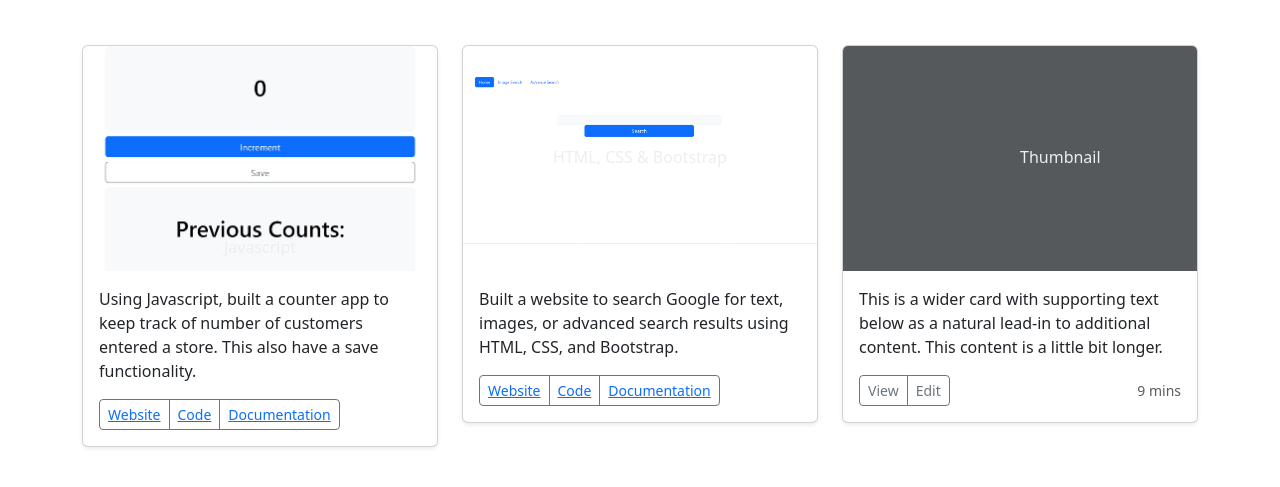
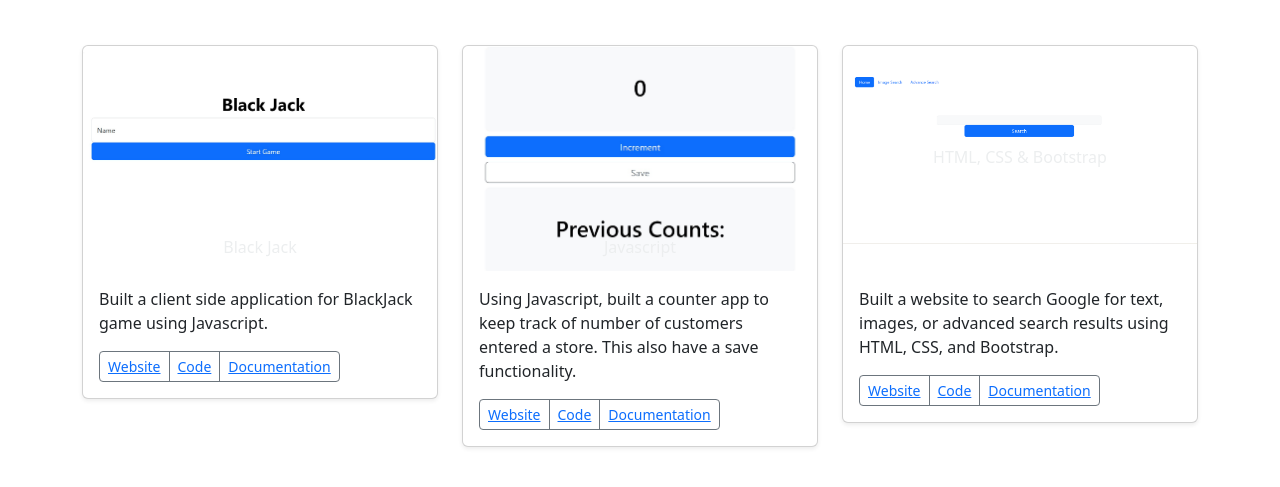
Before and after one commit to karanchhabra99/karanchhabra99.github.io, a plain HTML site: page index.html in a window 1280 px wide. Shown: the part 209-696 px from the top of the page. Drawn offline with nearby package versions, Linux system fonts and the light colour scheme.

Commit message:
Adding BlackJack

```diff
--- a/index.html
+++ b/index.html
@@ -28,6 +28,39 @@
 
     <main class="container">
       <div class="row row-cols-1 row-cols-md-2 row-cols-lg-3 g-4">
+
+
+
+        <div class="col">
+          <div class="card shadow-sm">
+
+            <svg class="bd-placeholder-img card-img-top" width="100%" height="225" xmlns="http://www.w3.org/2000/svg" role="img" aria-label="Placeholder: Thumbnail" preserveAspectRatio="xMidYMid slice" focusable="false"><title>Placeholder</title>
+                <image x="0" y="0" width="100%" height="100%" href="BlackJack.jpg" />
+              <text x="50%" y="90%"  text-anchor="middle" fill="#eceeef" dy=".3em">Black Jack</text>
+            </svg>
+
+            <div class="card-body">
+              <p class="card-text">Built a client side application for BlackJack game using Javascript.</p>
+              <div class="d-flex justify-content-between align-items-center">
+                <div class="btn-group">
+                  <button type="button" class="btn btn-sm btn-outline-secondary">
+                    <a href="https://karanchhabra99.github.io/BlackJack/">Website</a>
+                  </button>
+                  <button type="button" class="btn btn-sm btn-outline-secondary">
+                    <a href="https://github.com/karanchhabra99/BlackJack">Code</a>
+                  </button>
+                  <button type="button" class="btn btn-sm btn-outline-secondary">
+                    <a href="https://github.com/karanchhabra99/BlackJack/blob/main/README.md">Documentation</a>
+                  </button>
+
+
+
+                </div>
+                <!-- <small class="text-body-secondary">9 mins</small> -->
+              </div>
+            </div>
+          </div>
+        </div>
 
         <div class="col">
           <div class="card shadow-sm">
@@ -93,22 +126,6 @@
         </div>
 
 
-       <div class="col">
-            <div class="card shadow-sm">
-              <svg class="bd-placeholder-img card-img-top" width="100%" height="225" xmlns="http://www.w3.org/2000/svg" role="img" aria-label="Placeholder: Thumbnail" preserveAspectRatio="xMidYMid slice" focusable="false"><title>Placeholder</title><rect width="100%" height="100%" fill="#55595c"></rect><text x="50%" y="50%" fill="#eceeef" dy=".3em">Thumbnail</text></svg>
-              <div class="card-body">
-                <p class="card-text">This is a wider card with supporting text below as a natural lead-in to additional content. This content is a little bit longer.</p>
-                <div class="d-flex justify-content-between align-items-center">
-                  <div class="btn-group">
-                    <button type="button" class="btn btn-sm btn-outline-secondary">View</button>
-                    <button type="button" class="btn btn-sm btn-outline-secondary">Edit</button>
-                  </div>
-                  <small class="text-body-secondary">9 mins</small>
-                </div>
-              </div>
-            </div>
-          </div>
-      </div>
 
   </BODY>
 
```
Also changed, not shown: BlackJack.jpg (added).
